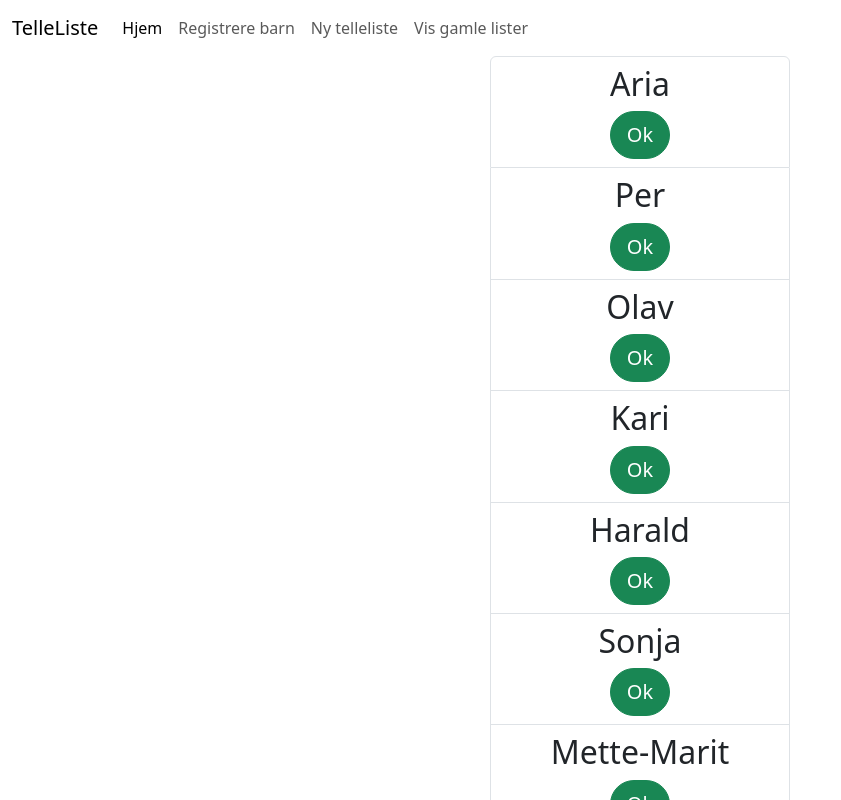
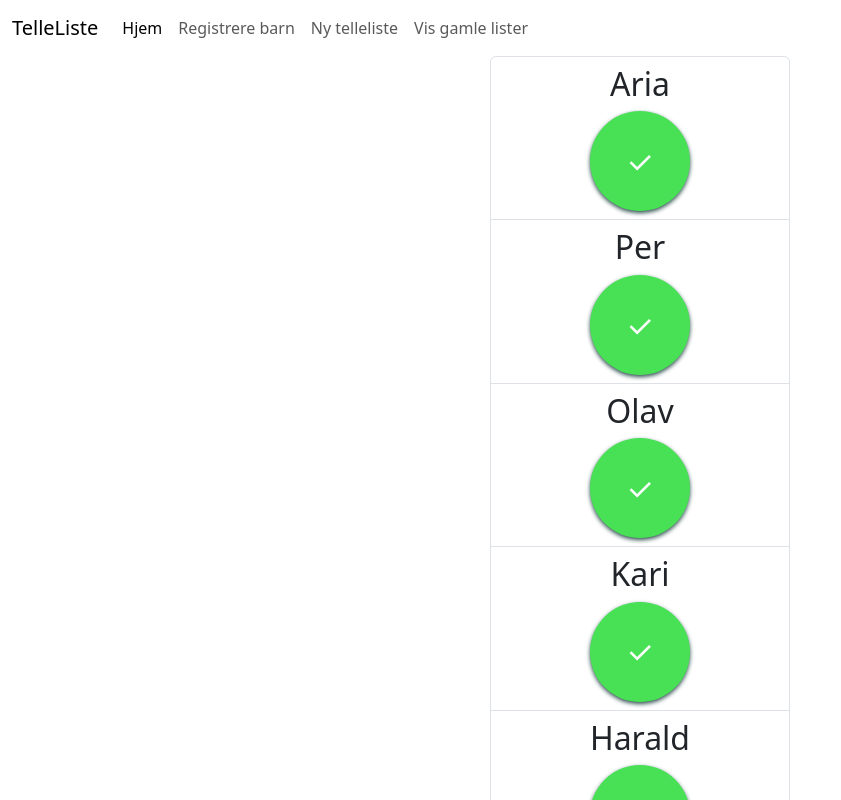
Before and after one commit to torhenningegenes/telleliste, a Next.js app: page /telling/nytelling in a window 1280 px wide. Shown: the top 800 px of the page, without its empty margins (0-841 px from the left). Built offline with nearby package versions, Linux system fonts and the light colour scheme.

Commit message:
flytter logikk rundt kanpper

```diff
--- a/pages/telling/nytelling.js
+++ b/pages/telling/nytelling.js
@@ -1,9 +1,16 @@
 import { Fragment } from "react";
 import Barn from "./barn";
 import classes from "./nytelling.module.css";
+import { useState, useRef } from "react";
 
 function NyTelling(props) {
-  const barn = [
+  let btnCss = classes.customBtn;
+  // Setting useState for holding the state for the button presses.
+  let [counted, setCounted] = useState(false);
+  const [btnColor, setBtnColor] = useState("");
+
+  // dummy-data for kids.
+  const [barn, setBarn] = useState([
     { id: 1, navn: "Aria", tilstede: true },
     { id: 2, navn: "Per", tilstede: true },
     { id: 3, navn: "Olav", tilstede: true },
@@ -17,14 +24,18 @@ function NyTelling(props) {
     { id: 11, navn: "Nora", tilstede: true },
     { id: 12, navn: "Tor Henning", tilstede: true },
     { id: 13, navn: "Heidi", tilstede: true },
-  ];
+  ]);
+  let barnIdClicked;
+  function barnCounted() {
+    setCounted((current) => !current);
+    console.log(counted);
+    // barn id clicked.
+    let barnId;
+    for (const b of barn) {
+      console.log(b.id);
+    }
+  }
 
-  function counted() {
-    console.log("Click");
-
-    return;
-    //Remove from list. use state
-  }
   return (
     <Fragment>
       <div className="container ">
@@ -33,10 +44,14 @@ function NyTelling(props) {
             <li className="list-group-item list-barn" key={b.id}>
               <Barn navn={b.navn} />
               <button
-                className="btn btn-lg  btn-success rounded-pill"
-                onClick={counted}
+                id="countBtn"
+                className={`${btnCss}`}
+                onClick={barnCounted}
+                style={{
+                  backgroundColor: counted ? "salmon" : "",
+                }}
               >
-                Ok
+                ✓
               </button>
             </li>
           ))}
```
